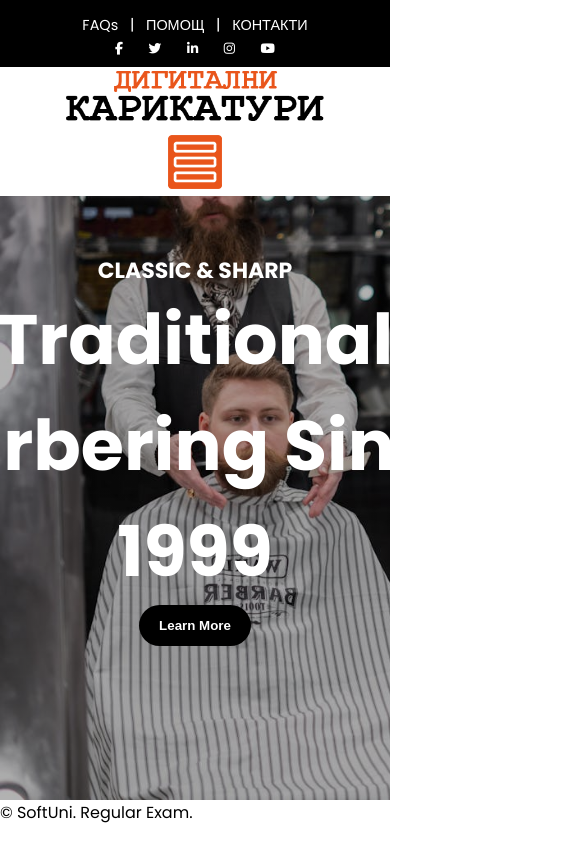
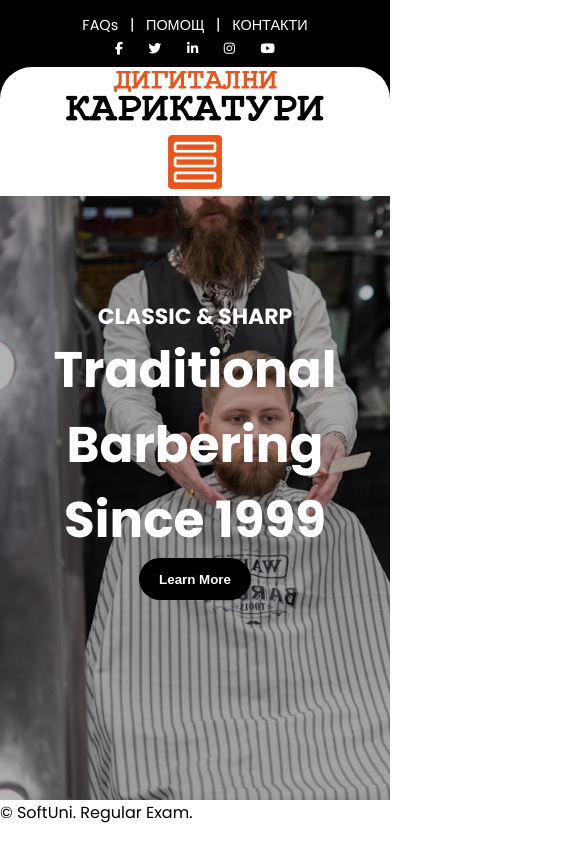
Before and after one commit to PavNedNed/CaricaturesWebsite, a plain HTML site: page index.html in a window 390 px wide. Shown: the top 844 px of the page, 585 px wide, since content can reach past the window. Drawn offline with Linux system fonts and the light colour scheme.

Commit message:
New Upload

```diff
--- a/viewports.css
+++ b/viewports.css
@@ -8,4 +8,17 @@
     .toggle-btn, .toggle-buttons{
         display: block;
     }
+
+    .top-menu-wrapper {
+        width: 100%;
+        border-top-left-radius: 2em;
+        border-top-right-radius: 2em;
+        border-bottom-left-radius: 0;
+        border-bottom-right-radius: 0;
+    }
+
+    .main-text {
+        width: auto;
+        font-size: 50px;
+    }
 }
```
